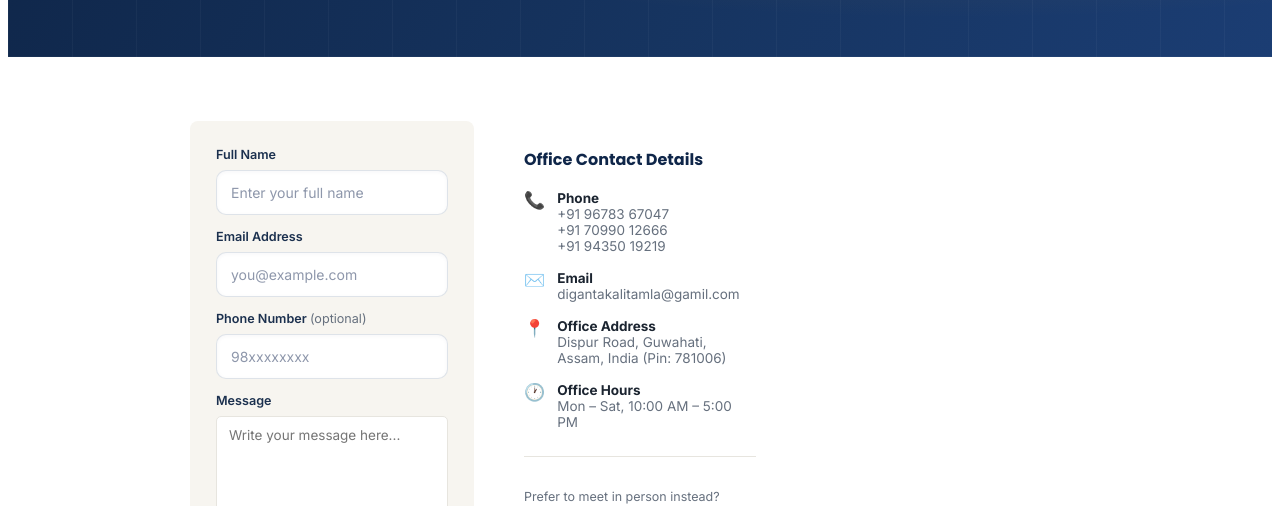
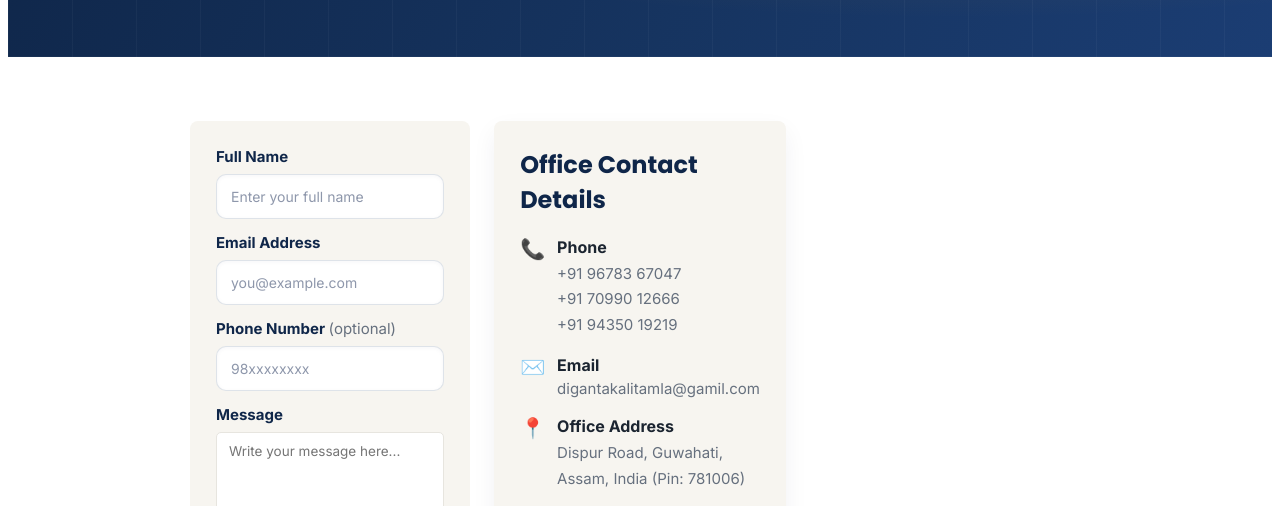
Before and after one commit to Hp-wala/appointment-system, a website: page public/contact.html in a window 1280 px wide. Shown: the part 289-795 px from the top of the page. Drawn offline with Linux system fonts and the light colour scheme.

Commit message:
Increase contact detail readability

```diff
--- a/public/contact.html
+++ b/public/contact.html
@@ -91,30 +91,30 @@
         </form>
       </div>
 
-      <div style="padding:26px;">
-        <h3 style="font-size:16px;margin-bottom:18px;">Office Contact Details</h3>
-        <div style="display:flex;flex-direction:column;gap:16px;font-size:13.5px;color:var(--hm-text);">
+      <div style="padding:26px; background:var(--hm-cream); border-radius:var(--hm-radius); box-shadow:0 10px 24px rgba(15,38,73,0.06);">
+        <h3 style="font-size:24px; margin-bottom:20px; color:var(--hm-navy);">Office Contact Details</h3>
+        <div style="display:flex;flex-direction:column;gap:18px;font-size:15px;color:var(--hm-text);">
           <div style="display:flex;gap:12px;align-items:flex-start;">
-            <span style="font-size:17px;">📞</span>
-            <div><strong>Phone</strong><br><span style="color:var(--hm-muted);">+91 96783 67047<br>+91 70990 12666<br>+91 94350 19219</span></div>
+            <span style="font-size:20px; line-height:1.2;">📞</span>
+            <div><strong style="font-size:16px; display:block; margin-bottom:4px;">Phone</strong><span style="color:var(--hm-muted); line-height:1.7;">+91 96783 67047<br>+91 70990 12666<br>+91 94350 19219</span></div>
           </div>
           <div style="display:flex;gap:12px;align-items:flex-start;">
-            <span style="font-size:17px;">✉️</span>
-            <div><strong>Email</strong><br><span style="color:var(--hm-muted);">digantakalitamla@gamil.com</span></div>
+            <span style="font-size:20px; line-height:1.2;">✉️</span>
+            <div><strong style="font-size:16px; display:block; margin-bottom:4px;">Email</strong><span style="color:var(--hm-muted);">digantakalitamla@gamil.com</span></div>
           </div>
           <div style="display:flex;gap:12px;align-items:flex-start;">
-            <span style="font-size:17px;">📍</span>
-            <div><strong>Office Address</strong><br><span style="color:var(--hm-muted);">Dispur Road, Guwahati, Assam, India (Pin: 781006)</span></div>
+            <span style="font-size:20px; line-height:1.2;">📍</span>
+            <div><strong style="font-size:16px; display:block; margin-bottom:4px;">Office Address</strong><span style="color:var(--hm-muted); line-height:1.7;">Dispur Road, Guwahati, Assam, India (Pin: 781006)</span></div>
           </div>
           <div style="display:flex;gap:12px;align-items:flex-start;">
-            <span style="font-size:17px;">🕐</span>
-            <div><strong>Office Hours</strong><br><span style="color:var(--hm-muted);">Mon – Sat, 10:00 AM – 5:00 PM</span></div>
+            <span style="font-size:20px; line-height:1.2;">🕐</span>
+            <div><strong style="font-size:16px; display:block; margin-bottom:4px;">Office Hours</strong><span style="color:var(--hm-muted);">Mon – Sat, 10:00 AM – 5:00 PM</span></div>
           </div>
         </div>
 
-        <div style="margin-top:26px;padding-top:20px;border-top:1px solid var(--hm-line);">
-          <p style="font-size:12.5px;color:var(--hm-muted);">Prefer to meet in person instead?</p>
-          <a href="appointments.html" class="hm-read-more" style="margin-top:8px;color:#fff;">Book an Appointment</a>
+        <div style="margin-top:28px;padding-top:20px;border-top:1px solid var(--hm-line);">
+          <p style="font-size:14px;color:var(--hm-muted); margin:0 0 12px;">Prefer to meet in person instead?</p>
+          <a href="appointments.html" class="hm-read-more" style="margin-top:8px;color:#fff; display:inline-block; padding:14px 22px; font-size:15px; border-radius:10px;">Book an Appointment</a>
         </div>
       </div>
     </div>
--- a/public/css/home.css
+++ b/public/css/home.css
@@ -399,6 +399,17 @@ html, body { overflow-x: hidden; max-width: 100%; }
 }
 .hm-field {
   min-width: 0;
+}
+.hm-field label {
+  display: block;
+  font-size: 15px;
+  font-weight: 700;
+  margin-bottom: 8px;
+  color: var(--hm-navy);
+}
+.hm-field input,
+.hm-field textarea {
+  font-size: 14px;
 }
 .hm-submit-btn {
   width: 100%;
```
